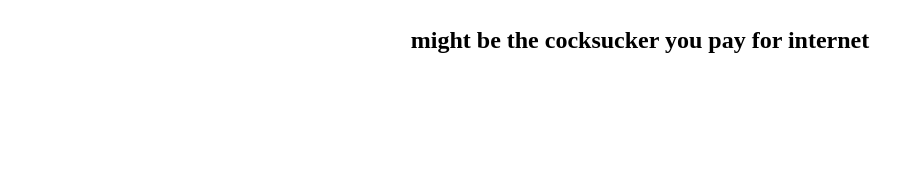
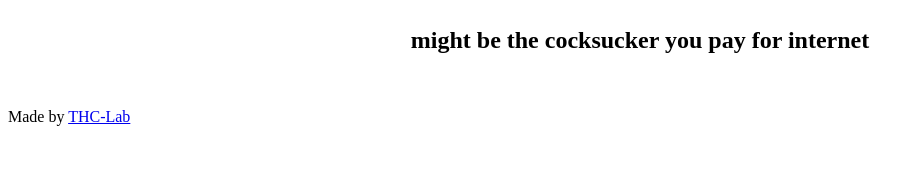
Before and after one commit to maester-of-bots/whatsmyfuckingip.com, a Flask app: template app/templates/fuckingip.html in a window 1280 px wide. Shown: the part 618-800 px from the top of the page, without its empty margins (0-922 px from the left). Run offline with Flask 2, Linux system fonts and the light colour scheme; the template is opened without the code that fills it, so the values that code supplies are empty.

Commit message:
Update base.html

```diff
--- a/app/templates/base.html
+++ b/app/templates/base.html
@@ -20,5 +20,9 @@
         {% endblock %}
     </center>
 
+<footer>
+  <p>Made by <a href="https://thc-lab.net">THC-Lab</a><p>
+</footer>
+
 </body>
 </html>
```
